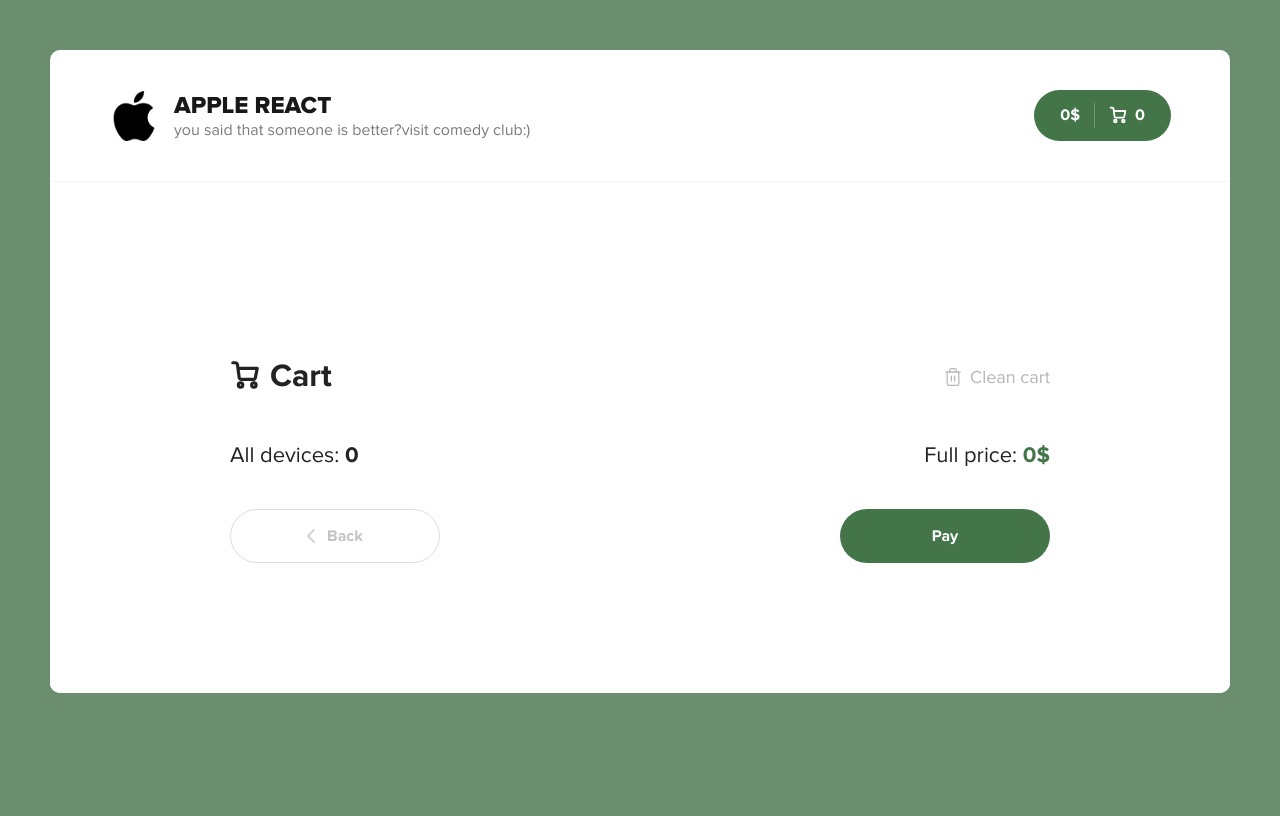
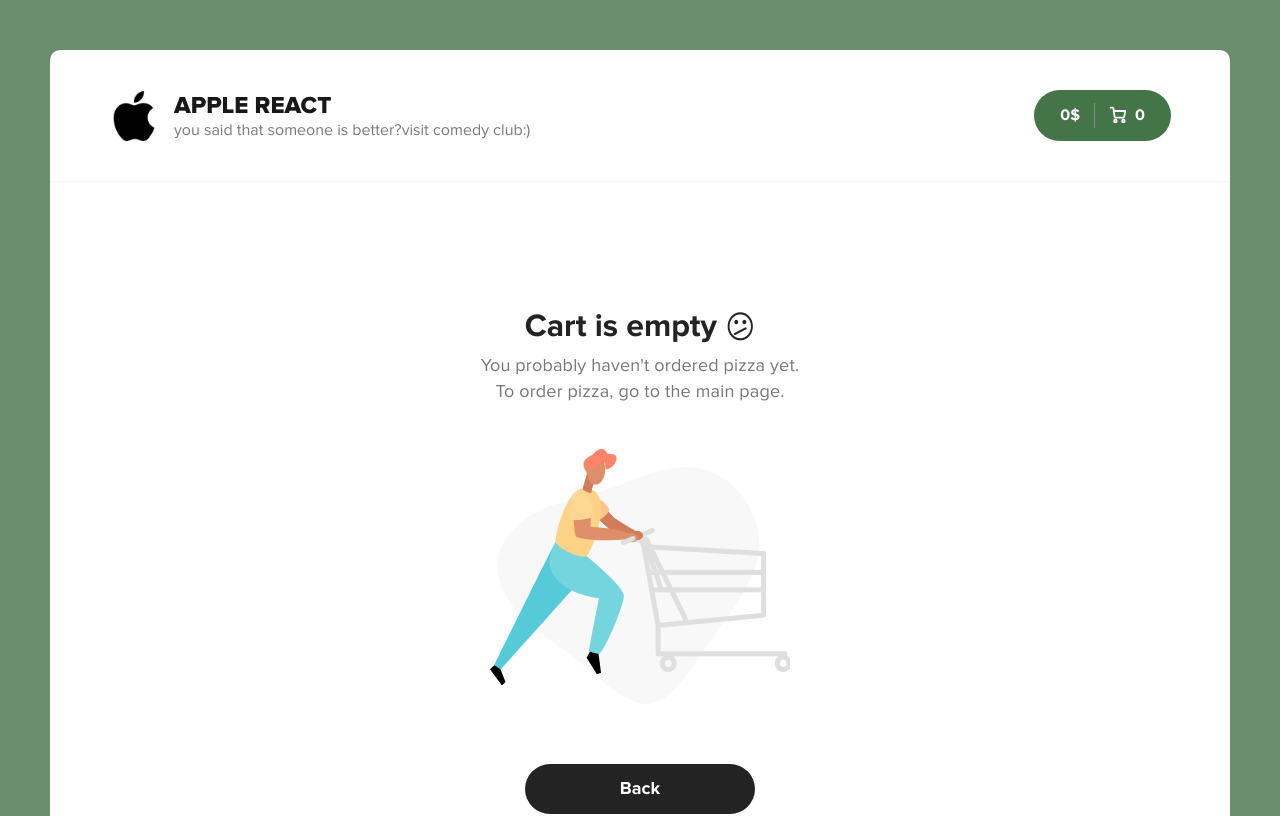
Before and after one commit to mxrcury/react-shop, a React (Create React App) app: page /cart in a window 1280 px wide. Shown: the top 816 px of the page. Built offline with nearby package versions, Linux system fonts and the light colour scheme.

Commit message:
Added empty cart page and condition for visible of this page

```diff
--- a/src/components/Cart/Cart.jsx
+++ b/src/components/Cart/Cart.jsx
@@ -1,34 +1,38 @@
-import React,{useEffect,useState} from "react";
+import React, { useEffect, useState } from "react";
 import { NavLink } from 'react-router-dom';
 import CartItem from "./CartItem";
 import { useSelector, useDispatch } from 'react-redux';
 import { setFullPrice } from "../../redux/productsSlice";
 import { cleanCart, minusItem, plusItem, removeItemFromCart } from "../../redux/cartSlice";
+import EmptyCart from "./EmptyCart";
 
 const Cart = () => {
 
   const dispatch = useDispatch()
-  const { items,totalCount,totalPrice } = useSelector(({ cart }) => {
-    return{
-      items:cart.items,
-      totalCount:cart.totalCount,
-      totalPrice:cart.totalPrice,
+  const { items, totalCount, totalPrice } = useSelector(({ cart }) => {
+    return {
+      items: cart.items,
+      totalCount: cart.totalCount,
+      totalPrice: cart.totalPrice,
     }
   })
-  const onAddItem = (item)=>{
+  const onAddItem = (item) => {
     dispatch(plusItem(item))
   }
-  const onRemoveItem = (id)=>{
+  const onRemoveItem = (id) => {
     dispatch(minusItem(id))
   }
-  const onDeleteItems=(id)=>{
+  const onDeleteItems = (id) => {
     dispatch(removeItemFromCart(id))
   }
-  const onCleanCart = ()=>{
+  const onCleanCart = () => {
     dispatch(cleanCart())
   }
 
   return (
+    <>
+      {Object.keys(items).length >= 1
+        ?
         <div className="wrapper">
           <div className="content">
             <div className="container container--cart">
@@ -108,7 +112,7 @@
                   </div>
                 </div>
                 <div className="content__items">
-              { Object.values(items).map((item,i)=><CartItem key={i} onAddItem={onAddItem} onRemoveItem={onRemoveItem} onDeleteItems={onDeleteItems} items={item} />)}
+                  {Object.values(items).map((item, i) => <CartItem key={i} onAddItem={onAddItem} onRemoveItem={onRemoveItem} onDeleteItems={onDeleteItems} items={item} />)}
                 </div>
                 <div className="cart__bottom">
                   <div className="cart__bottom-details">
@@ -153,6 +157,9 @@
             </div>
           </div>
         </div>
+        : <EmptyCart />
+      }
+    </>
   );
 };
 
--- /dev/null
+++ b/src/components/Cart/EmptyCart.jsx
@@ -0,0 +1,25 @@
+import React from 'react'
+import emptyCart from '../../assets/img/empty-cart.png'
+import { Link } from 'react-router-dom';
+
+const EmptyCart = () => {
+  return (
+    <div class="content">
+        <div class="container container--cart">
+          <div class="cart cart--empty">
+            <h2>Cart is empty <icon>😕</icon></h2>
+            <p>
+            You probably haven't ordered pizza yet.<br />
+               To order pizza, go to the main page.
+            </p>
+            <img src={emptyCart} alt="Empty cart" />
+            <Link to="/" class="button button--black">
+              <span>Back</span>
+            </Link>
+          </div>
+        </div>
+      </div>
+  )
+}
+
+export default EmptyCart
```
Lines whose indentation alone changed are shown as unchanged.
